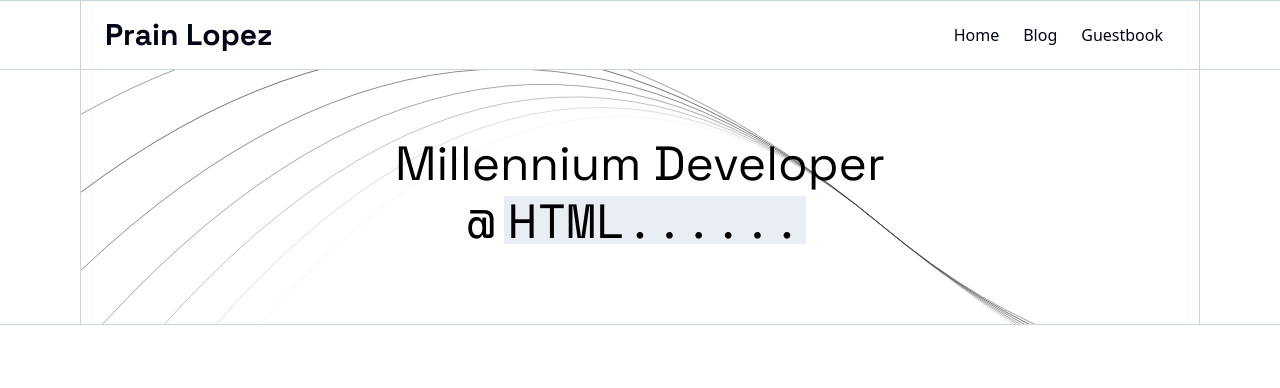
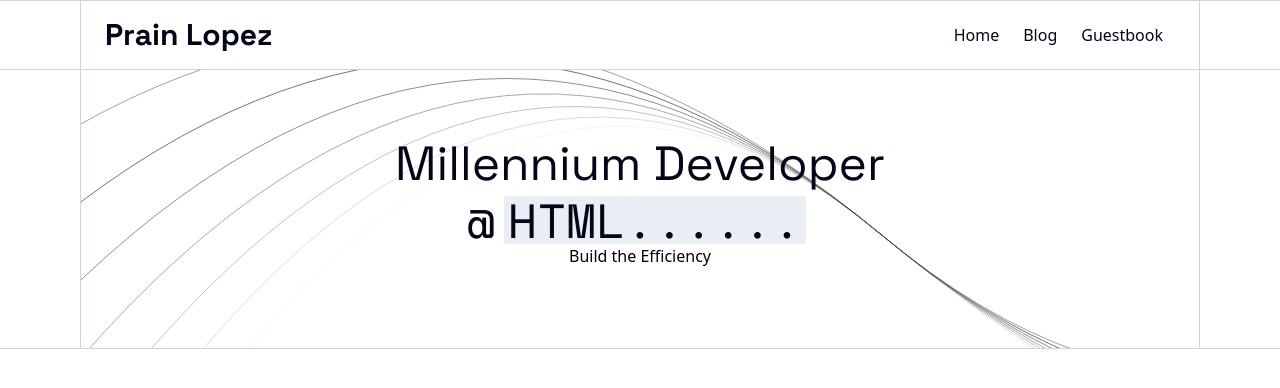
Before and after one commit to PrainLopez/prainfolio, a Next.js app: page / in a window 1280 px wide. Shown: the top 388 px of the page. Built offline with nearby package versions, Linux system fonts and the light colour scheme.

Commit message:
fix style

```diff
--- a/app/page.tsx
+++ b/app/page.tsx
@@ -5,13 +5,14 @@ export default function Home() {
     <main>
       <header className="border-b border-slate-300">
         <section className="p-[70px_1.5rem_80px] bg-[url('/svg/homeCurve.svg')] bg-[0%_40%] bg-cover sm:bg-[length:125vw] relative w-full sm:w-framed max-w-[1120px] mx-auto border-x border-slate-300 flex flex-col sm:items-center content-start sm:content-center">
-          <h1 className="text-5xl font-display font-medium mb-2">
+          <h1 className="text-5xl font-display font-medium mb-2 text-slate-950">
             Millennium Developer
           </h1>
           <span className="flex flex-row">
-            <p className="text-5xl font-mono font-medium">@</p>
+            <p className="text-5xl font-mono font-medium text-slate-950">@</p>
             <RollingCode />
           </span>
+          <span className=" text-">Build the Efficiency</span>
         </section>
       </header>
     </main>
--- a/components/navbar.tsx
+++ b/components/navbar.tsx
@@ -18,7 +18,7 @@ function AppendCode() {
   if (width >= 1440) {
     const code = codeLines[Math.floor(Math.random() * codeLines.length)];
     return (
-      <span className="absolute -right-2.5 bottom-2 translate-x-full">
+      <span className="absolute -right-2.5 bottom-2 translate-x-full text-slate-700">
         <TypingCode code={code} />
       </span>
     );
--- a/components/rollingCode.tsx
+++ b/components/rollingCode.tsx
@@ -44,7 +44,7 @@ function RollingCode() {
   }, 7500);
 
   return (
-    <code className="mx-2 px-1 text-5xl font-mono font-medium bg-slate-200/75">
+    <code className="mx-2 px-1 text-5xl font-mono font-medium text-slate-950 bg-slate-200/75">
       {displayText}
     </code>
   );
```
